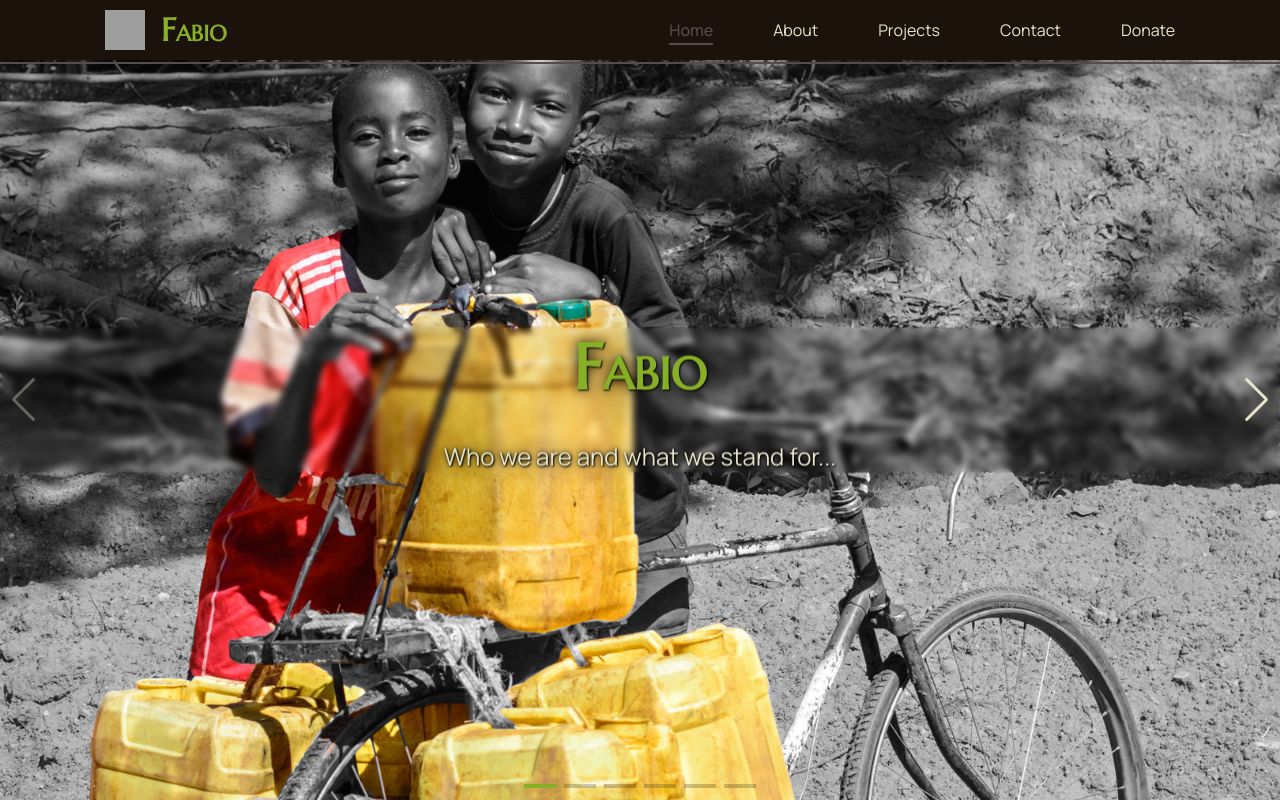
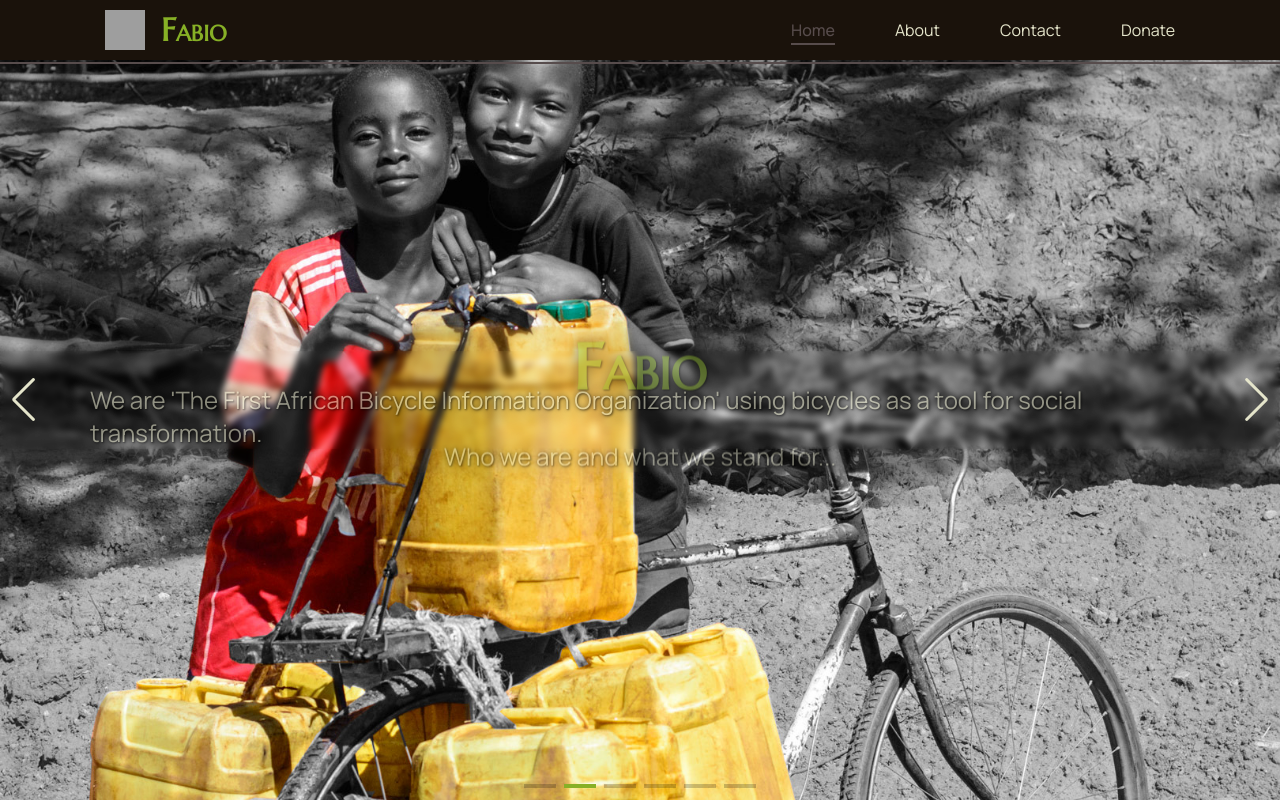
Before and after one commit to CodecoolGlobal/react-for-a-cause-react-ThomasScy, a React (Create React App) app in the folder ngo-bike/: page / in a window 1280 px wide. Shown: the top 800 px of the page. Built offline with nearby package versions, Linux system fonts and the light colour scheme; grey boxes are pictures that could not be loaded.

Commit message:
hide projects section and in navbar

```diff
--- a/ngo-bike/src/App.js
+++ b/ngo-bike/src/App.js
@@ -18,9 +18,9 @@ function App() {
       <UpButton/>
       <div>
         <Navbar/>
-        <div className="container"><LandingPage/></div>
+        <LandingPage/>
         <AboutUs/>
-        <Projects/>
+        {/* <Projects/> */}
         <Contact/>
         <Footer/>
       </div>
--- a/ngo-bike/src/components/Landing.js
+++ b/ngo-bike/src/components/Landing.js
@@ -24,10 +24,10 @@ export default function LandingPage() {
                 spaceBetween={0}
                 effect={"fade"}
                 centeredSlides={true}
-                // autoplay={{
-                //     delay: 5000,
-                //     disableOnInteraction: false,
-                // }}
+                autoplay={{
+                    delay: 5000,
+                    disableOnInteraction: false,
+                }}
                 speed={3000}
                 pagination={{
                     clickable: true,
--- a/ngo-bike/src/components/Navbar.js
+++ b/ngo-bike/src/components/Navbar.js
@@ -51,7 +51,7 @@ export default function Navbarcopy() {
                             >About
                             </Link>
                         </li>
-                        <li>
+                        {/* <li>
                             <Link
                                 activeClass="active"
                                 to="projects"
@@ -61,7 +61,7 @@ export default function Navbarcopy() {
                                 duration={scrollDurationMs}
                             >Projects
                             </Link>
-                        </li>
+                        </li> */}
                         <li>
                             <Link
                                 activeClass="active"
```
